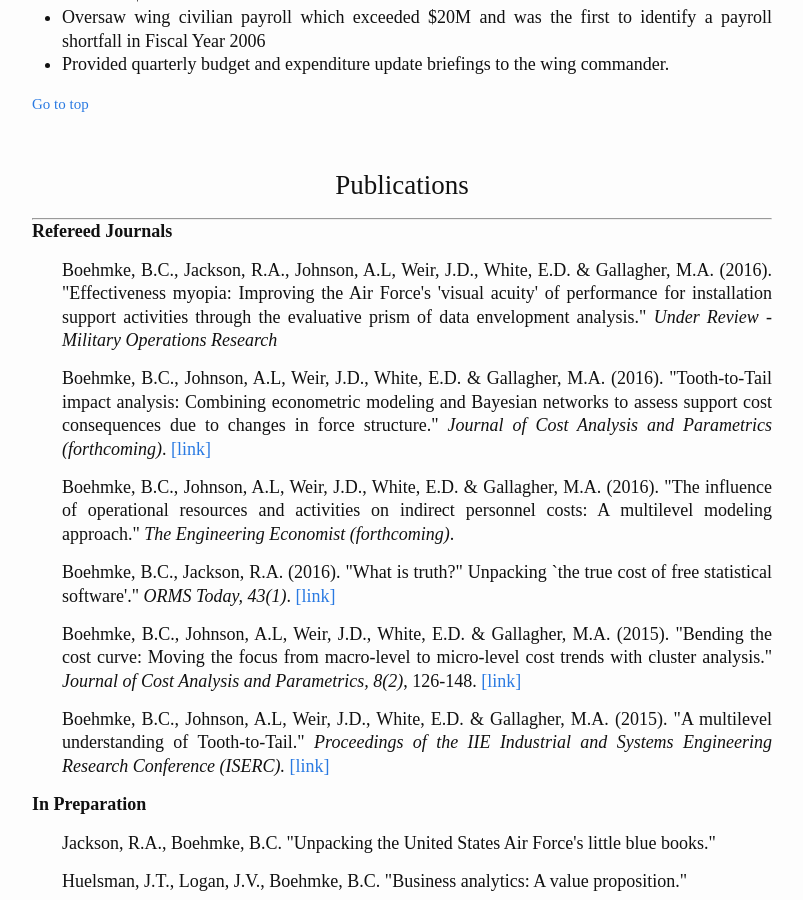
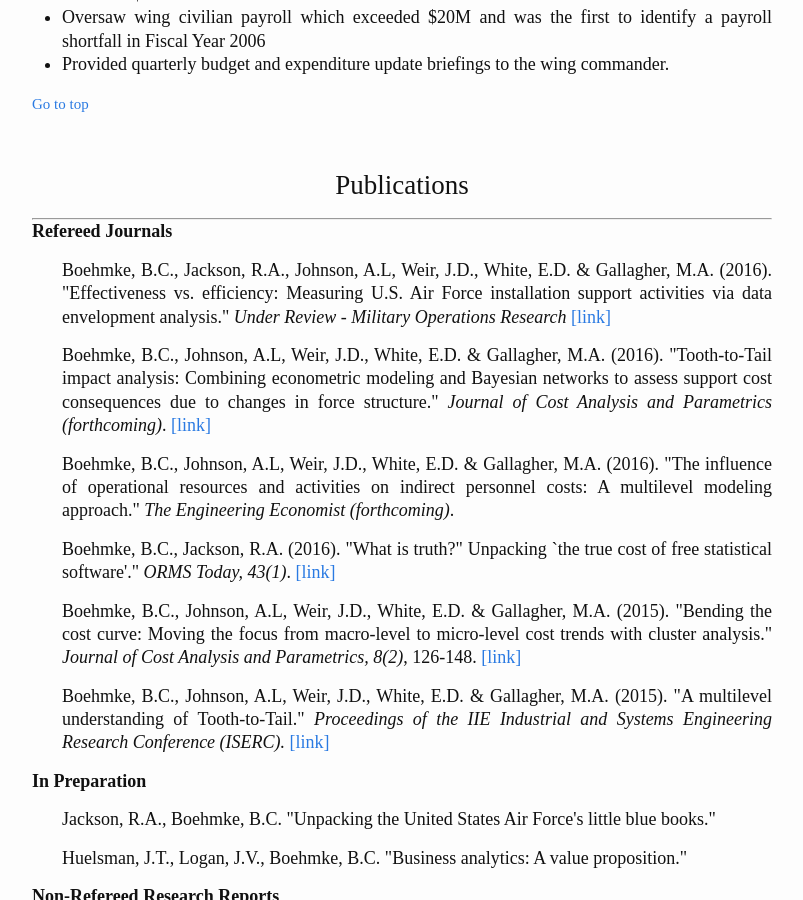
Before and after one commit to bradleyboehmke/bradleyboehmke, a Jekyll site: the page built from cv.md, in a window 1280 px wide and 900 px high, scrolled down 3362 px. Shown: the whole window, without its empty margins (238-1041 px from the left). Built offline with Jekyll 4.4.1, drawn with Linux system fonts in a browser that asks for light colours.

Commit message:
Update cv.md

```diff
--- a/cv.md
+++ b/cv.md
@@ -145,7 +145,7 @@ time-series analysis and regression, performing constraint-based optimality mode
 <strong>Refereed Journals</strong>
 <ul>
 <p>
-Boehmke, B.C., Jackson, R.A., Johnson, A.L, Weir, J.D., White, E.D. & Gallagher, M.A. (2016).  "Effectiveness myopia: Improving the Air Force's 'visual acuity' of performance for installation support activities through the evaluative prism of data envelopment analysis." <em>Under Review - Military Operations Research</em>
+Boehmke, B.C., Jackson, R.A., Johnson, A.L, Weir, J.D., White, E.D. & Gallagher, M.A. (2016).  "Effectiveness vs. efficiency: Measuring U.S. Air Force installation support activities via data envelopment analysis." <em>Under Review - Military Operations Research</em>  <a href="https://www.researchgate.net/publication/293683620_Effectiveness_vs_Efficiency_Measuring_US_Air_Force_Installation_Support_Activities_via_Data_Envelopment_Analysis">[link]</a>
 </p>
 <p>
 Boehmke, B.C., Johnson, A.L, Weir, J.D., White, E.D. & Gallagher, M.A. (2016).  "Tooth-to-Tail impact analysis: Combining econometric modeling and Bayesian networks to assess support cost consequences due to changes in force structure." <em>Journal of Cost Analysis and Parametrics (forthcoming)</em>.  <a href="https://www.researchgate.net/publication/293695531_Tooth-to-Tail_Impact_Analysis_Combining_Econometric_Modeling_and_Bayesian_Networks_to_Assess_Support_Cost_Consequences_Due_to_Changes_in_Force_Structure">[link]</a>
```
